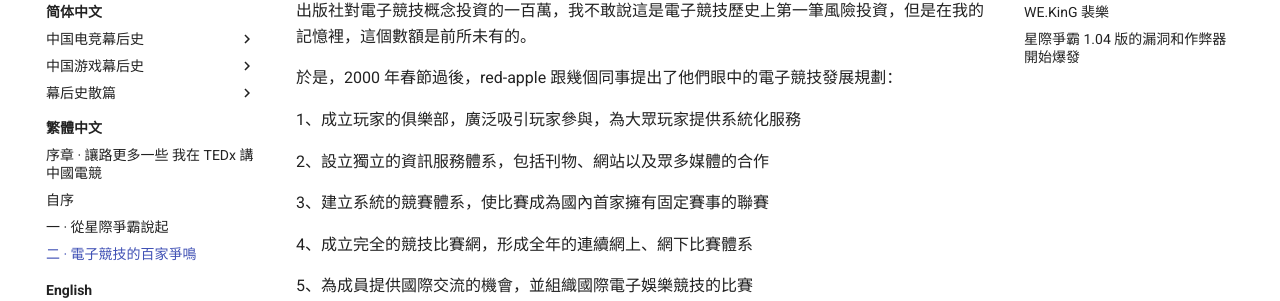
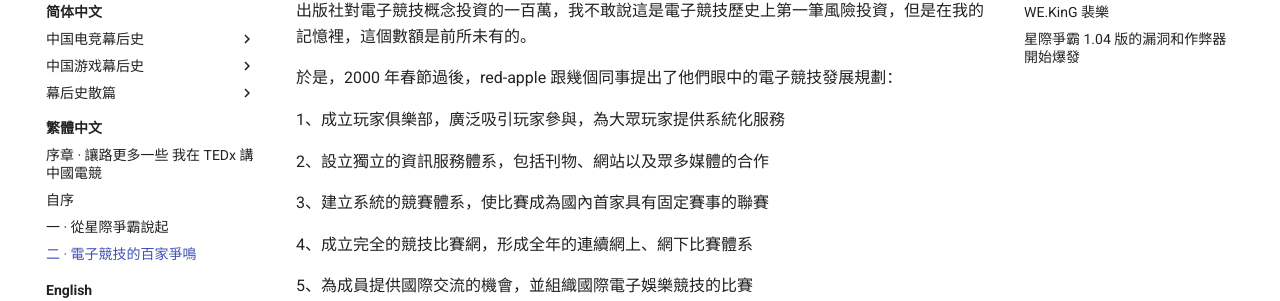
Before and after one commit to bkingfilm/china-esports-history, an MkDocs documentation site: the page built from docs/zh-tw/02-hundred-schools-of-esports.md, in a window 1280 px wide and 900 px high, scrolled down 679 px. Shown: the part 150-451 px from the top of the window. Built offline with MkDocs 1.6.1 and Material for MkDocs 9.7.7, drawn with Linux system fonts in a browser that asks for light colours; comment, search, counter and statistics services are not loaded.

Commit message:
docs(zh-tw): 回修兩章,不讓自檢工具反過來改作者的字
三處口徑修正:

- 02 章「玩家的俱樂部」改回「玩家俱樂部」、「首家擁有」改回
  「首家具有」。原稿為了讓 s2tw 全等比對顯示 EQUAL 而改寫措辭,
  但 opencc 把「家」後接「俱/具」誤切成「傢俱」是分詞假陽性,
  正確寫法本來就是原文那樣。自檢工具是門檻不是準繩
- 01 章「最佳化」改回「優化」。「優化」在臺灣完全通行,硬換讀著生硬

任務書已同步加上兩類合法例外與「優化」保留條。

Co-Authored-By: Claude Opus 5 (1M context) <noreply@anthropic.com>

```diff
--- a/docs/zh-tw/02-hundred-schools-of-esports.md
+++ b/docs/zh-tw/02-hundred-schools-of-esports.md
@@ -20,11 +20,11 @@ red-apple 是一個幸運的人，在 2000 年左右那個瘋狂炒網際網路
 
 於是，2000 年春節過後，red-apple 跟幾個同事提出了他們眼中的電子競技發展規劃：
 
-1、成立玩家的俱樂部，廣泛吸引玩家參與，為大眾玩家提供系統化服務
+1、成立玩家俱樂部，廣泛吸引玩家參與，為大眾玩家提供系統化服務
 
 2、設立獨立的資訊服務體系，包括刊物、網站以及眾多媒體的合作
 
-3、建立系統的競賽體系，使比賽成為國內首家擁有固定賽事的聯賽
+3、建立系統的競賽體系，使比賽成為國內首家具有固定賽事的聯賽
 
 4、成立完全的競技比賽網，形成全年的連續網上、網下比賽體系
 
```
Also changed, not shown: docs/zh-tw/01-starting-with-starcraft.md (+1 -1 lines).
